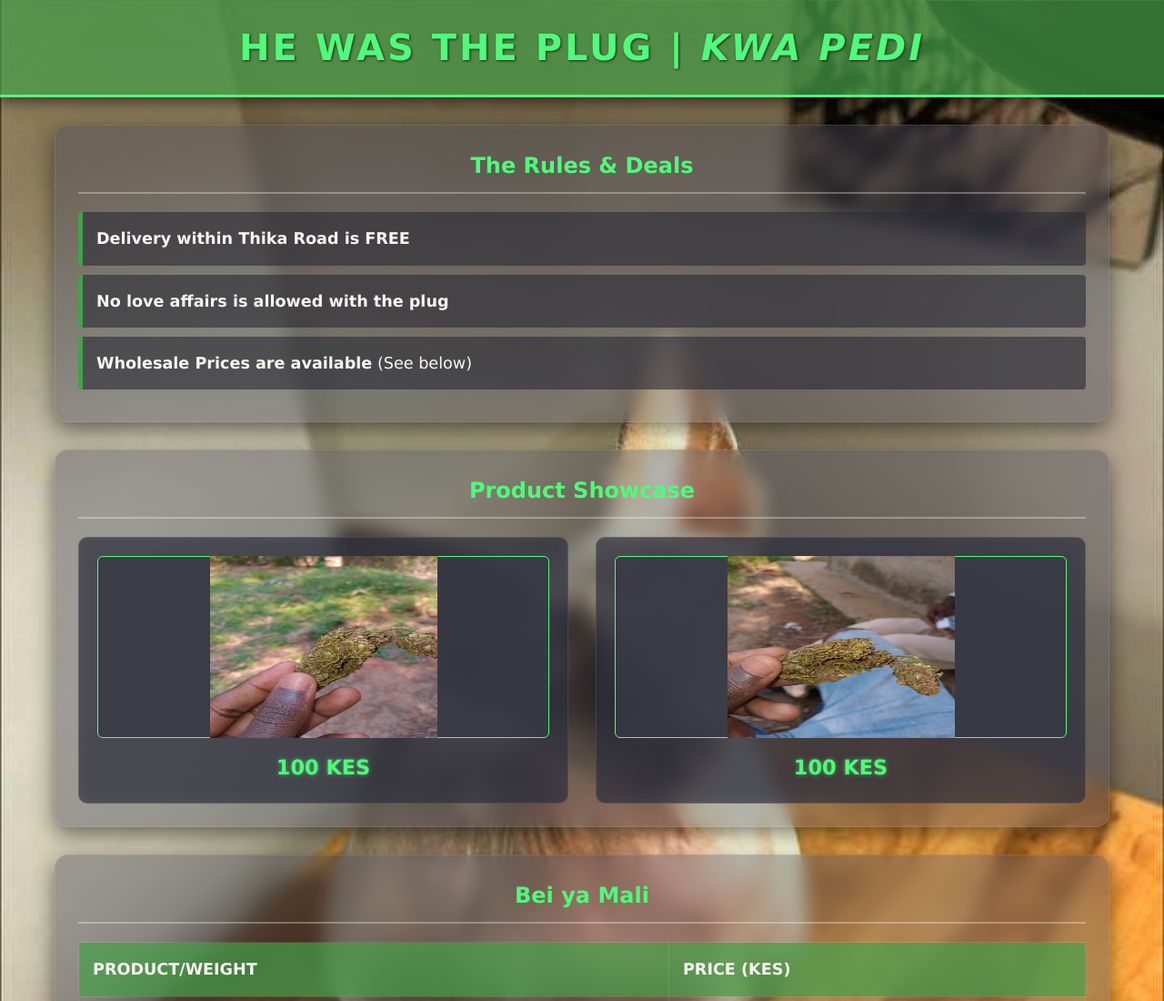
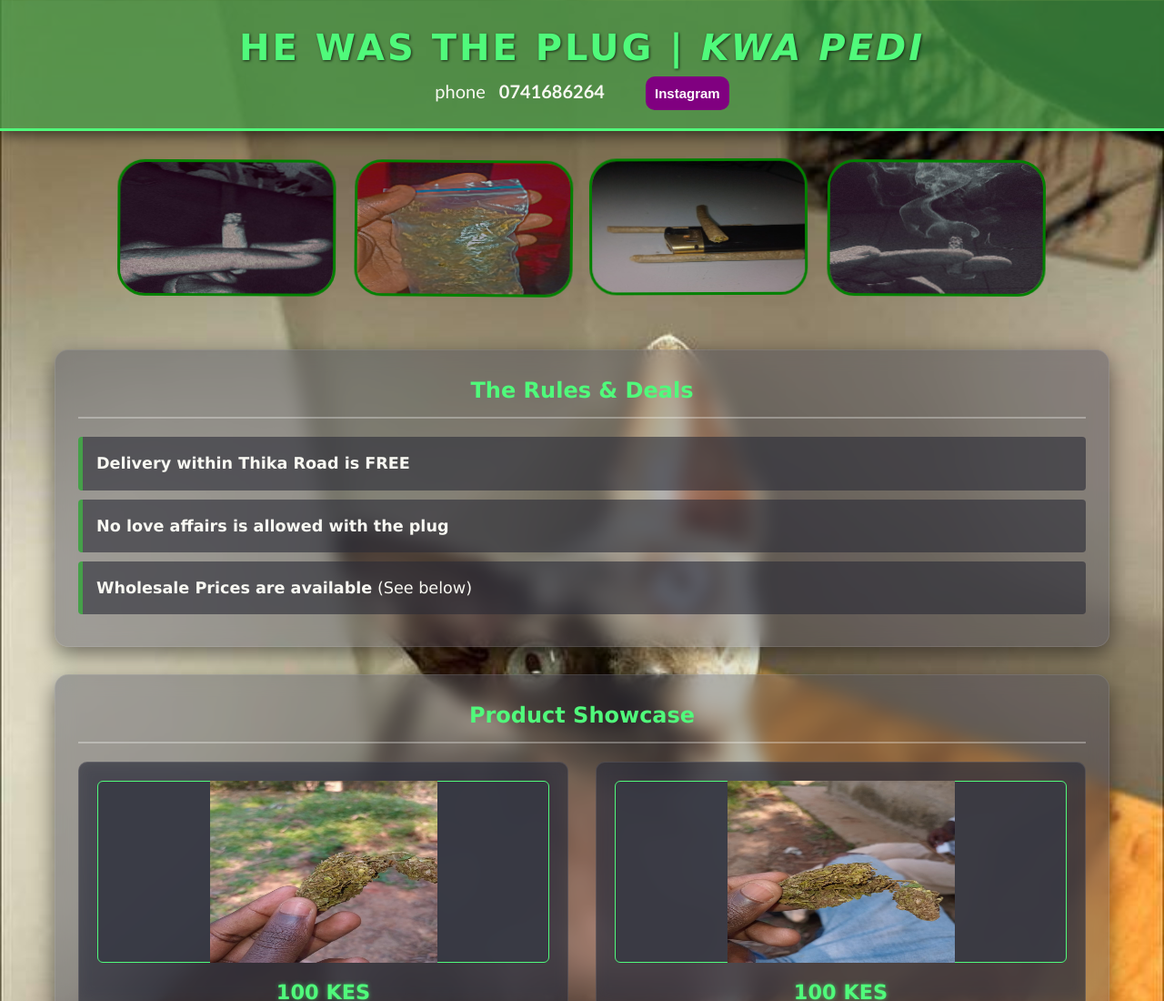
Before and after one commit to veronicakimunya/caspermo, a plain HTML site: page index.html in a window 1280 px wide. Shown: the top 1100 px of the page at 91% size. Drawn offline with Linux system fonts and the light colour scheme.

Commit message:
index.html

```diff
--- a/index.html
+++ b/index.html
@@ -1,3 +1,7 @@
+<!-- MSEE USKUE MRAZI -- LIFE'S SHORT -->
+ <!-- HATUNA KAZI NDIO KWAA MAANA INABIDI -->
+
+
 <!DOCTYPE html>
 <html lang="en">
 <head>
@@ -7,11 +11,36 @@
     <!-- <link rel="stylesheet" href="styles.css">
       -->
     <link rel="stylesheet" href="style.css">
+    <link rel="stylesheet" href="natchez.css">
 </head>
 <body>
     <header>
         <h1> He Was The Plug | <i>Kwa PEDI </i></h1>
+        <p id="contact">phone  <span>0741686264</span>  <a href="https://www.instagram.com/he.was_?igsh=MTQ1bDVqZm50cGo5bw=="><button id="ig">Instagram</button></a></p>
     </header>
+
+   <!-- ma mboto kali sasa -->
+
+   <div id="mbotoflani">
+
+     <div class="smoke-image" id="image1" >
+        <img src="mboto/mboto_saple1.jpeg" alt="" width="250px" height="180px" >
+        </div>
+
+    <div class="smoke-image" id="image2">
+        <img src="mboto/mboto_saple2.jpeg" alt="" width="250px" height="180px" >
+        </div>
+
+    <div class="smoke-image" id="image3">
+        <img src="mboto/mboto_saple3.jpeg" alt="" width="250px" height="180px" >
+        </div>
+
+    <div class="smoke-image" id="image4">
+        <img src="mboto/mboto_saple4.jpeg" alt="" width="250px" height="180px" >
+        </div>
+
+   </div>
+
 
     <main>
         <section class="info-section">
@@ -78,6 +107,9 @@
         </section>
     </main>
 
+
+
+ <script src="ngwaii.js"></script>
     <footer>
         <br>
         Kimoja kisafi na kimewaka
```
